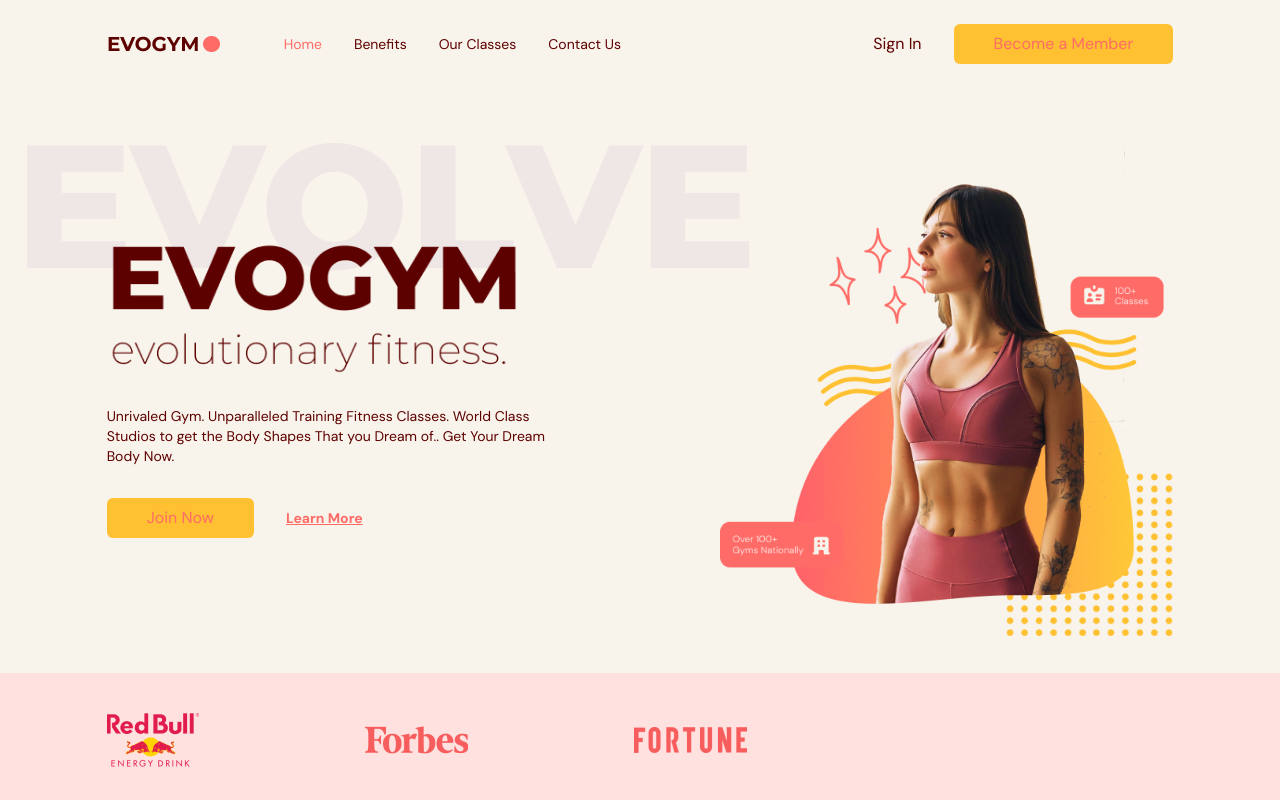
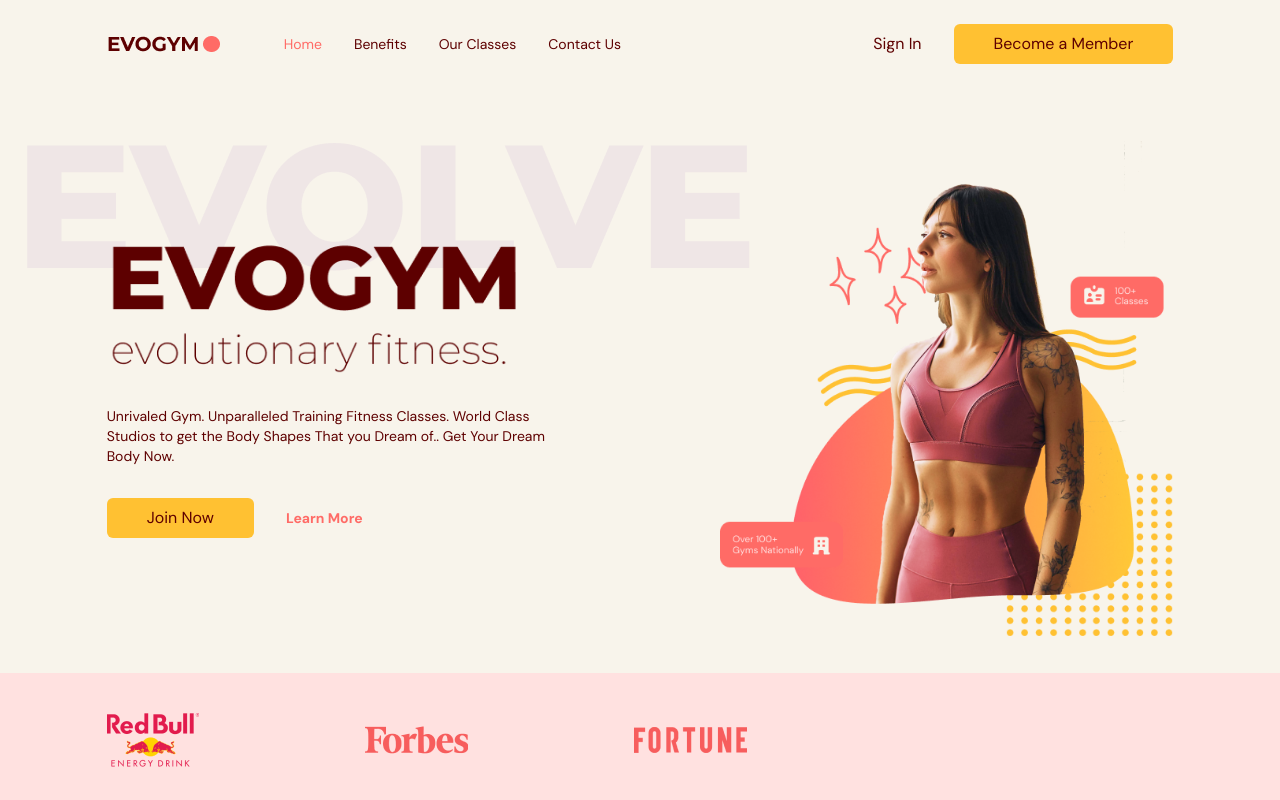
Before and after one commit to ElJefe111944/fitness-appilcation, a React (Vite) app: page / in a window 1280 px wide. Shown: the top 800 px of the page. Built offline with nearby package versions, Linux system fonts and the light colour scheme.

Commit message:
Bug fixes resolved

```diff
--- a/src/App.tsx
+++ b/src/App.tsx
@@ -16,12 +16,14 @@ function App() {
   useEffect(() => {
     const handleScroll = () => {
 
-      if(window.screenY === 0){
+      if(window.scrollY === 0){
 
         setIsTopOfPage(true);
         setSelectedPage(SelectedPage.Home);
 
-      } else if(window.screenY !== 0){
+      }
+
+      if(window.scrollY !== 0){
 
         setIsTopOfPage(false);
       }
--- a/src/components/benefits/index.tsx
+++ b/src/components/benefits/index.tsx
@@ -118,7 +118,7 @@ function Benefits({ setSelectedPage }: Props) {
               }}
             >
               <p className="my-5">Lorem, ipsum dolor sit amet consectetur adipisicing elit. Illo nam eos omnis et! Blanditiis temporibus saepe quaerat neque, excepturi facilis earum suscipit perspiciatis, rerum nobis dolorem, dolorum recusandae aut fuga?</p>
-              <p mb-5>Lorem ipsum dolor sit amet consectetur adipisicing elit. Doloribus ipsa corporis deserunt veritatis earum ex reprehenderit illo sit totam obcaecati nam quibusdam cum ut dolore dignissimos, quia repellat eius veniam.</p>
+              <p className="mb-5">Lorem ipsum dolor sit amet consectetur adipisicing elit. Doloribus ipsa corporis deserunt veritatis earum ex reprehenderit illo sit totam obcaecati nam quibusdam cum ut dolore dignissimos, quia repellat eius veniam.</p>
             </motion.div>
             {/* BUTTON */}
             <div className="relative mt-16">
--- a/src/components/classes/index.tsx
+++ b/src/components/classes/index.tsx
@@ -70,7 +70,7 @@ function Classes({ setSelectedPage }: Props) {
             <p className="py-5">Consequatur officiis molestiae quae, suscipit optio quia accusantium officia ab rerum obcaecati et. Molestias tempora eligendi explicabo dolorem. Quos quaerat repudiandae amet!</p>
           </div>
         </motion.div>
-        <div className="mt-10 h-[353px] w-full overflow-x-auto overflow-y-hidden">
+        <div className="mt-10 h-[335px] w-full overflow-x-auto overflow-y-hidden">
           <ul className="w-[2800px] whitespace-nowrap flex">
             {classes.map((item: ClassType, index) => (
               <Class
--- a/src/components/home/index.tsx
+++ b/src/components/home/index.tsx
@@ -29,7 +29,7 @@ const Home = ({ setSelectedPage }: Props) => {
                 className='mx-auto w-5/6 items-center justify-center md:flex md:h-5/6'>
 
                 {/* MAIN HEADER  */}
-                <div className='z-10 mt-32 md:basis-3/5'>
+                <div className='z-10 mt-32 md:basis-3/5 transition duration-300'>
                     {/* HEADINGS */}
                     <motion.div
                         initial='hidden'
@@ -64,11 +64,11 @@ const Home = ({ setSelectedPage }: Props) => {
                         className='mt-8 flex items-center gap-8'>
                         <ActionButton setSelectedPage={setSelectedPage}>Join Now</ActionButton>
                         <AnchorLink
-                            className='text-sm font-bold text-primary-500 underline hover:text-secondary-500'
+                            className='no-underline text-sm font-bold text-primary-500 hover:text-secondary-500 transition duration-300'
                             onClick={() => setSelectedPage(SelectedPage.ContactUs)}
                             href={`#${SelectedPage.ContactUs}`}
                         >
-                            <p>Learn More</p>
+                            <p className='no-underline'>Learn More</p>
                         </AnchorLink>
                     </motion.div>
                 </div>
--- a/src/components/navbar/Link.tsx
+++ b/src/components/navbar/Link.tsx
@@ -13,9 +13,9 @@ const Link = ({ page, selectedPage, setSelectedPage }: Props) => {
 
   return (
     <AnchorLink
+        className={`no-underline ${selectedPage === lowerCasePage ? "text-primary-500" : ""} transition duration-500 hover:text-primary-300`}
         href={`#${lowerCasePage}`}
         onClick={() => setSelectedPage(lowerCasePage)}
-        className={`no-underline ${selectedPage === lowerCasePage ? "text-primary-500" : ""} transition duration-500 hover:text-primary-300`}
     >
         {page}
     </AnchorLink>
--- a/src/components/navbar/index.tsx
+++ b/src/components/navbar/index.tsx
@@ -23,7 +23,7 @@ const Navbar = ({ selectedPage, setSelectedPage, isTopOfPage }: Props) => {
 
   return (
     <nav>
-      <div className={`${navbarBackground} flex items-center justify-between fixed top-0 z-30 w-full py-6`}>
+      <div className={`${navbarBackground} flex items-center justify-between fixed top-0 z-40 w-full py-6`}>
         <div className="flex items-center justify-between mx-auto w-5/6">
           <div className="flex items-center justify-between w-full gap-16">
             {/* Left Side  */}
@@ -60,7 +60,7 @@ const Navbar = ({ selectedPage, setSelectedPage, isTopOfPage }: Props) => {
       </div>
       {/* MOBILE MENU MODAL */}
       {!isAboveMediumScreens && isMenuToggled && (
-        <div className="fixed right-0 bottom-0 z-40 h-full w-[300px] bg-primary-100 drop-shadow-xl">
+        <div className="fixed right-0 bottom-0 z-40 h-full w-[300px] bg-primary-100 drop-shadow-xl transition duration-300">
           {/* CLOSE ICON */}
           <div className="flex justify-end p-12">
             <button className="border-none bg-transparent" onClick={() => { setIsMenuToggled(!isMenuToggled) }}>
--- a/src/shared/ActionButton.tsx
+++ b/src/shared/ActionButton.tsx
@@ -9,7 +9,7 @@ interface Props {
 const ActionButton = ({ children, setSelectedPage }: Props) => {
   return (
     <AnchorLink
-        className="rounded-md bg-secondary-500 px-10 py-2 text-primary-500 hover:bg-primary-500 hover:text-white"
+        className="rounded-md bg-secondary-500 text-gray-500 px-10 py-2 hover:bg-primary-500 hover:text-white transition duration-300"
         onClick={() => setSelectedPage(SelectedPage.ContactUs)}
         href={`#${SelectedPage.ContactUs}`}
     >
```
